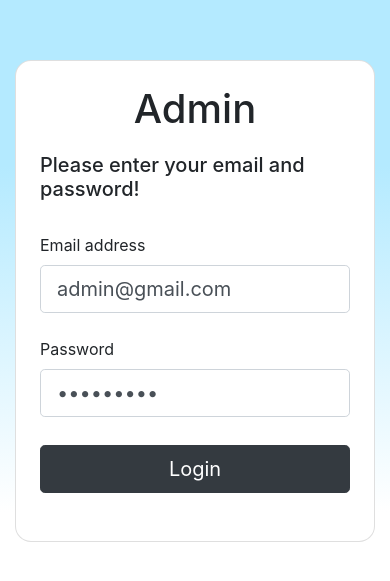
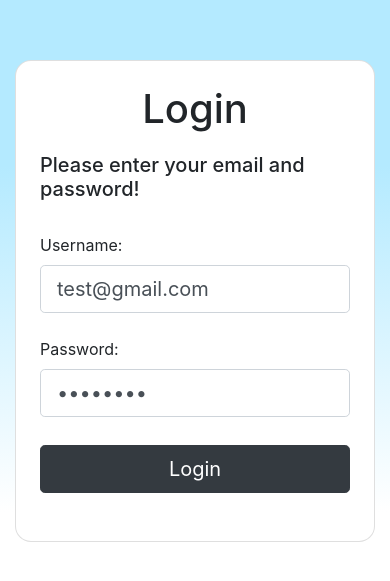
Before and after one commit to rohan-273/IP_Admin_Panel, a React (Create React App) app: page / in a window 390 px wide. Shown: the part 121-702 px from the top of the page. Built offline with nearby package versions, Linux system fonts and the light colour scheme.

Commit message:
UI changes

```diff
--- a/src/App.css
+++ b/src/App.css
@@ -33,6 +33,12 @@
   background: linear-gradient(180deg, rgba(180,234,255,1) 34%, rgba(255,255,255,1) 75%, rgba(255,255,255,1) 100%);
 }
 
+.table_shadow {
+  padding: 15px;
+  -webkit-box-shadow: 1px 1px 5px 0px #000000;
+  box-shadow: 1px 1px 5px 0px #000000;
+}
+
 @keyframes App-logo-spin {
   from {
     transform: rotate(0deg);
--- a/src/App.js
+++ b/src/App.js
@@ -5,6 +5,7 @@ import AdminPanel from "./Components/AdminPanel";
 import data from "./_helpers/data.json";
 import { BrowserRouter as Router, Route, Routes } from "react-router-dom";
 import AllYuvakDetails from "./Components/AllYuvakDetails";
+import Login_Page from "./LocalStorage/Login_Page";
 
 function App() {
   const [isLoggedIn, setIsLoggedIn] = useState(false);
@@ -27,9 +28,9 @@ function App() {
     <Router>
       <div>
         {!isLoggedIn ? (
-          <Login onLogin={handleLogin} />
-        ) : (
-          <Routes>
+          <Login_Page onLogin={handleLogin} />
+          ) : (
+            <Routes>
             <Route path="/all-yuvak-details" element={<AllYuvakDetails persons={data.persons} />} />
             <Route
               path="/"
--- a/src/Components/AdminPanel.js
+++ b/src/Components/AdminPanel.js
@@ -107,8 +107,21 @@ export default function AdminPanel({ persons, onLogout }) {
   }));
 
   return (
-    <div className="p-5" style={{ height: "100vh" }}>
-      <div className="row" style={{ alignItems: "flex-end" }}>
+    <div className="m-3">
+      <div className="row">
+        <div className="col-md-6">
+          <button className="btn btn-info" onClick={handleViewAllYuvakDetails}>
+            View All Yuvak Details
+          </button>
+        </div>
+        <div className="col-md-6 text-right">
+          <button className="btn btn-danger" onClick={handleLogout}>
+            Logout
+          </button>
+        </div>
+      </div>
+
+      <div className="row mt-3" style={{alignItems: "flex-end"}}>
         <div className="col-md-6">
           <label>Search Yuvak Name: </label>
           <Select
@@ -122,15 +135,6 @@ export default function AdminPanel({ persons, onLogout }) {
         <div className="col-md-6">
           <button className="btn btn-primary" onClick={handleAddToTable}>
             Add
-          </button>
-          <button className="btn btn-danger ml-5" onClick={handleLogout}>
-            Logout
-          </button>
-        </div>
-
-        <div className="col-md-6 mt-2">
-          <button className="btn btn-info" onClick={handleViewAllYuvakDetails}>
-            View All Yuvak Details
           </button>
         </div>
       </div>
@@ -149,7 +153,7 @@ export default function AdminPanel({ persons, onLogout }) {
       </div>
 
       {filteredDataTable?.length > 0 && (
-        <div className="mt-4">
+        <div className="mt-4 table_shadow">
           <h2>Table Data</h2>
           <button className="btn btn-success" onClick={handleDownloadExcel}>
             Download Excel
--- a/src/Components/AllYuvakDetails.js
+++ b/src/Components/AllYuvakDetails.js
@@ -38,7 +38,7 @@ const AllYuvakDetails = ({ allPersons, onBack, persons }) => {
         <Link to="/" className="btn btn-info mb-3" onClick={onBack}>
           Back
         </Link>
-      <table className="table">
+        <table className="table table_shadow">
           <thead>
             <tr>
               <th>Sr no.</th>
--- a/src/Components/PersonDetails.js
+++ b/src/Components/PersonDetails.js
@@ -3,7 +3,7 @@ import React from 'react'
 export default function PersonDetails({person}) {
   return (
     <div>
-        <table className="table mt-2">
+        <table className="table mt-2 table_shadow">
             <tr>
                 <th>Name</th>
                 <th>Mobile</th>
--- /dev/null
+++ b/src/LocalStorage/Login_Page.js
@@ -0,0 +1,80 @@
+import React, { useState } from 'react'
+
+export default function Login_Page({onLogin}) {
+    const [username, setUsername] = useState("test@gmail.com");
+    const [password, setPassword] = useState("Test@123");
+
+    const handleLogin = () => {
+        if (username === "test@gmail.com" && password === "Test@123") {
+            localStorage.setItem("isLoggedIn", true);
+            onLogin();
+        } else {
+            alert("Entered username or password is Invalid");
+        }
+    }
+  return (
+    <div style={{ height: "100vh" }} className="login_bg">
+    <div class="container py-5 h-100">
+      <div class="row d-flex justify-content-center align-items-center h-100">
+        <div class="col col-xl-10">
+          <div class="card" style={{ borderRadius: "1rem" }}>
+            <div class="row g-0">
+              <div class="col-md-6 col-lg-5 d-none d-md-block">
+                <img
+                  src={""}
+                  alt="login form"
+                  class="img-fluid"
+                  style={{ borderRadius: "1rem 0 0 1rem", opacity: "0.8" }}
+                />
+              </div>
+              <div class="col-md-6 col-lg-7 d-flex align-items-center">
+                <div class="card-body p-4 p-lg-5 text-black">
+                  <form>
+                    <div class="d-flex align-items-center justify-content-center mb-3 pb-1">
+                      <span class="h1 fw-bold mb-0">Login</span>
+                    </div>
+                    <h5 class="fw-normal mb-3 pb-3">
+                      Please enter your email and password!
+                    </h5>
+                    <div class="form-outline mb-4">
+                      <label class="form-label">
+                        Username:
+                      </label>
+                      <input
+                        type="email"
+                        value={username}
+                        onChange={(e) => setUsername(e.target.value)}
+                        class="form-control form-control-lg"
+                      />
+                    </div>
+                    <div class="form-outline mb-4">
+                      <label class="form-label">
+                        Password:
+                      </label>
+                      <input
+                        type="password"
+                        value={password}
+                        onChange={(e) => setPassword(e.target.value)}
+                        class="form-control form-control-lg"
+                      />
+                    </div>
+                    <div class="pt-1 mb-4">
+                      <button
+                        class="btn btn-dark btn-lg btn-block"
+                        type="button"
+                        onClick={handleLogin}
+                      >
+                        Login
+                      </button>
+                    </div>
+                  </form>
+                </div>
+              </div>
+            </div>
+          </div>
+        </div>
+      </div>
+    </div>
+  </div>
+  )
+}
```
Lines whose indentation alone changed are shown as unchanged.
